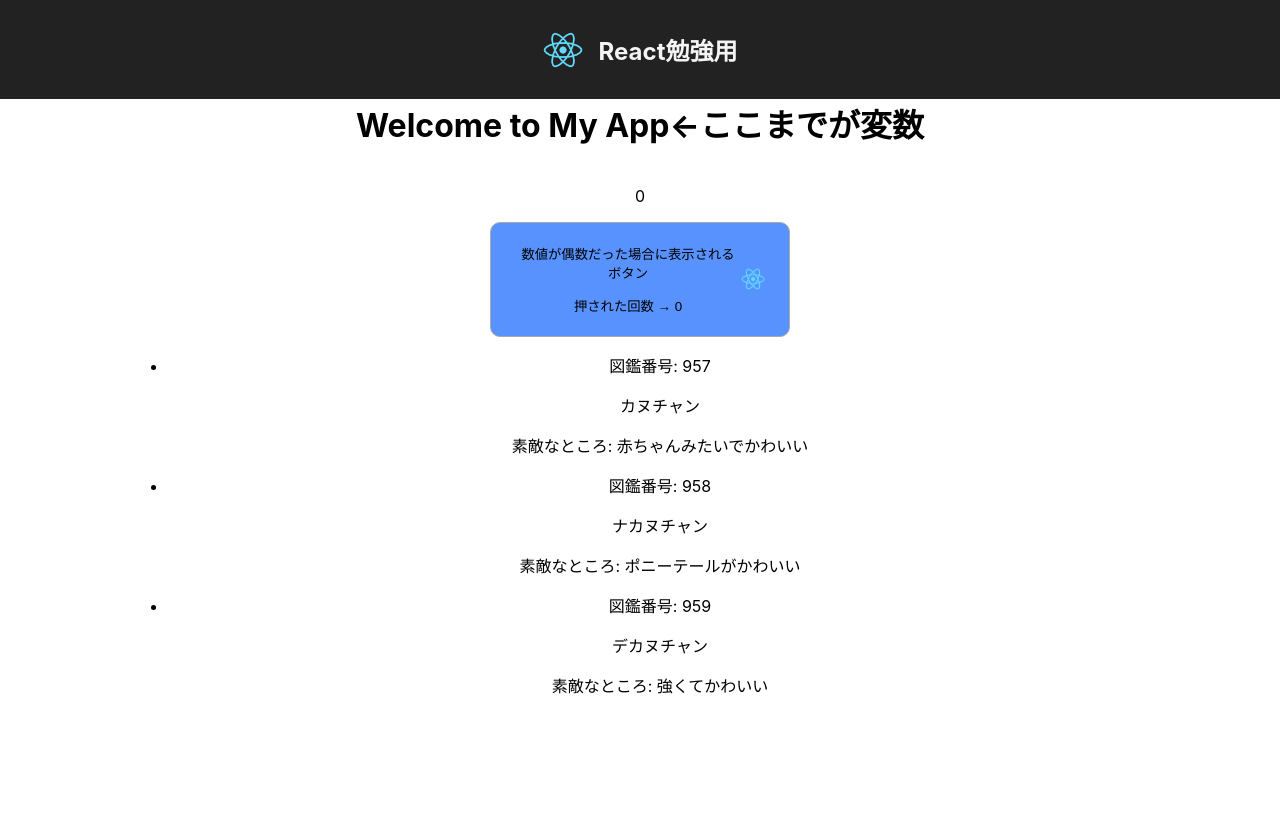
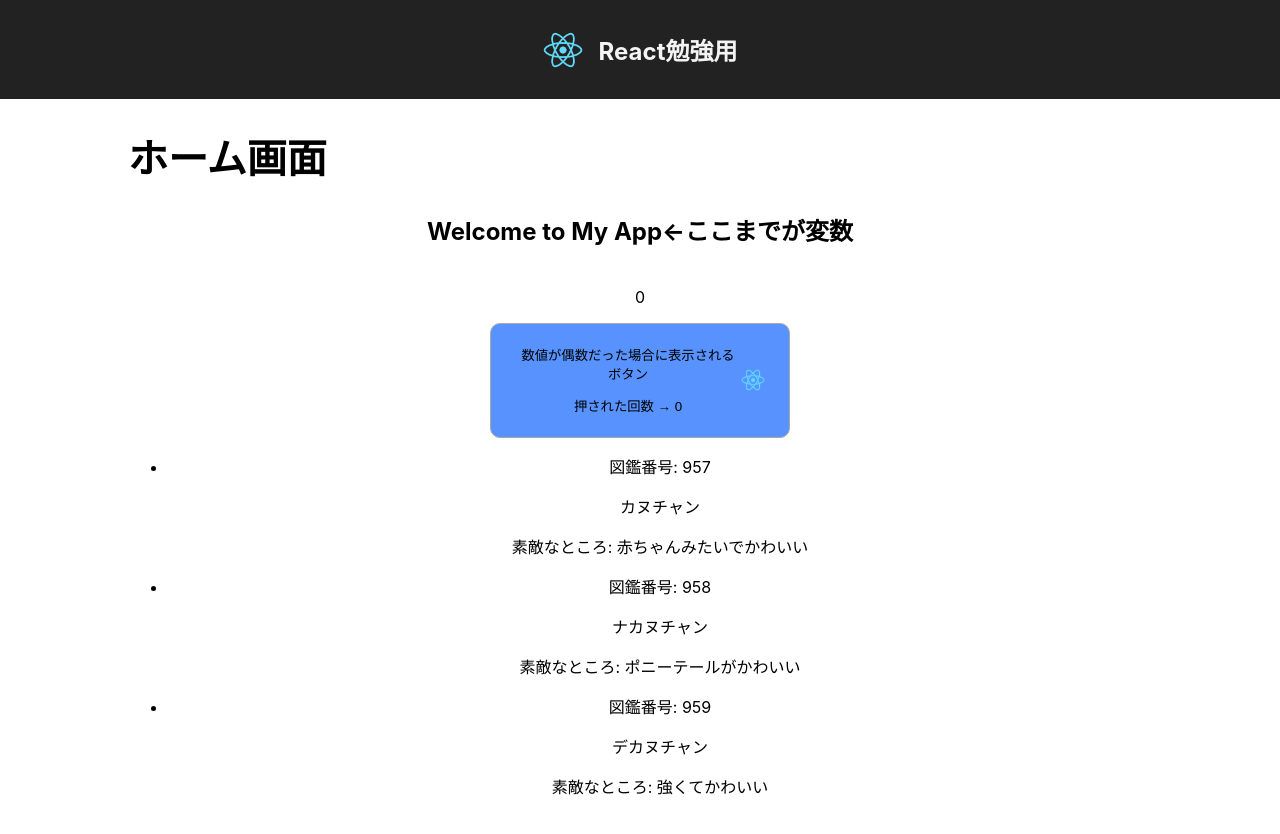
Before and after one commit to creamsoda09130/ReactPlayground, a React (Create React App) app in the folder react-playground/: page / in a window 1280 px wide. Shown: the top 834 px of the page. Before the commit the page ends 800 px from the top, so only its background shows below. Built offline with nearby package versions, Linux system fonts and the light colour scheme.

Commit message:
タイトルの共通化

```diff
--- a/react-playground/src/Home.js
+++ b/react-playground/src/Home.js
@@ -1,4 +1,5 @@
 import './Home.css';
+import Heading from './component/heading';
 import { useState } from 'react';
 
 function Button(props) {
@@ -91,9 +92,10 @@ function Home() {
 
   document.title = 'ホーム画面';
   return (
+    <>
+      <Heading text="ホーム画面" />
       <div className="App">
-      <h1 className="title">{title + '←ここまでが変数'}</h1>
-      {/* TASK: ここにclassNameを付与することはできない、同じコンポーネントで違うクラスを付けたい時の書き方調査 */}
+        <h2 className="title">{title + '←ここまでが変数'}</h2>
         <div className="contents">
           <p>{number}</p>
           {button}
@@ -101,6 +103,7 @@ function Home() {
           <PokemonList></PokemonList>
         </div>
       </div>
+    </>
   );
 }
 
--- a/react-playground/src/TicTacToe.js
+++ b/react-playground/src/TicTacToe.js
@@ -1,4 +1,5 @@
 import './TicTacToe.css';
+import Heading from './component/heading';
 import { useState } from 'react';
 
 function Square({ value, onSquareClick }) {
@@ -94,6 +95,8 @@ export default function TicTacToe() {
   });
 
   return (
+    <>
+      <Heading text="三目並べ" />
       <div className="game">
         <div className="game-board">
           <Board xIsNext={xIsNext} squares={currentSquares} onPlay={handlePlay} />
@@ -102,6 +105,7 @@ export default function TicTacToe() {
           <ol>{moves}</ol>
         </div>
       </div>
+    </>
   );
 }
 
--- /dev/null
+++ b/react-playground/src/component/heading.css
@@ -0,0 +1,4 @@
+.heading {
+  font-size: 40px;
+  font-weight: 700;
+}
--- /dev/null
+++ b/react-playground/src/component/heading.js
@@ -0,0 +1,7 @@
+import './heading.css';
+
+export default function Heading({ text = 'タイトル' }) {
+  return (
+    <h1 className="heading">{text}</h1>
+  );
+}
--- a/react-playground/src/index.js
+++ b/react-playground/src/index.js
@@ -4,6 +4,7 @@ import { BrowserRouter, Routes, Route } from 'react-router-dom'; // react-router
 import './index.css';
 import Home from './Home';
 import TicTacToe from './TicTacToe';
+import Todo from './Todo';
 import reportWebVitals from './reportWebVitals';
 
 ReactDOM.render(
@@ -17,6 +18,7 @@ ReactDOM.render(
         <Routes>
           <Route path="/" element={<Home />} />
           <Route path="/tic-tac-toe" element={<TicTacToe />} />
+          <Route path="/todo" element={<Todo />} />
         </Routes>
       </BrowserRouter>
     </main>
```
Lines whose indentation alone changed are shown as unchanged.
